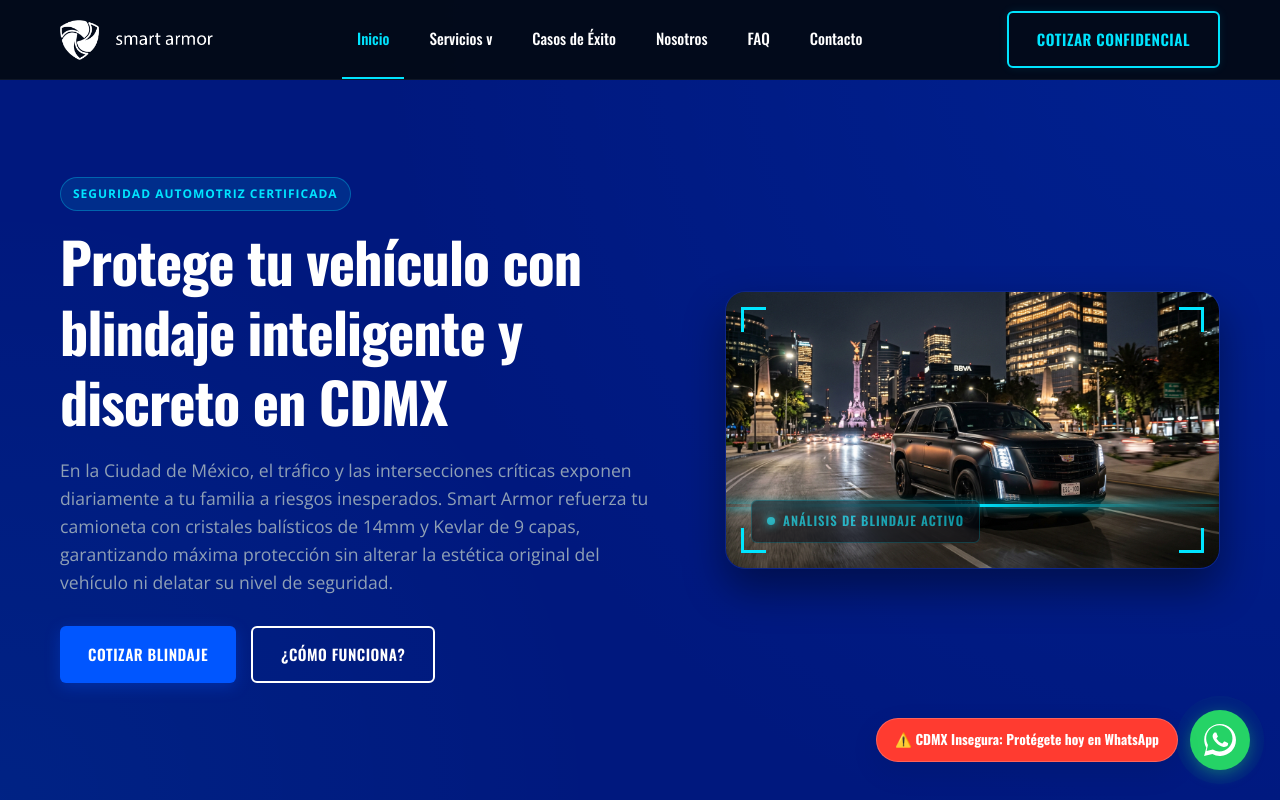
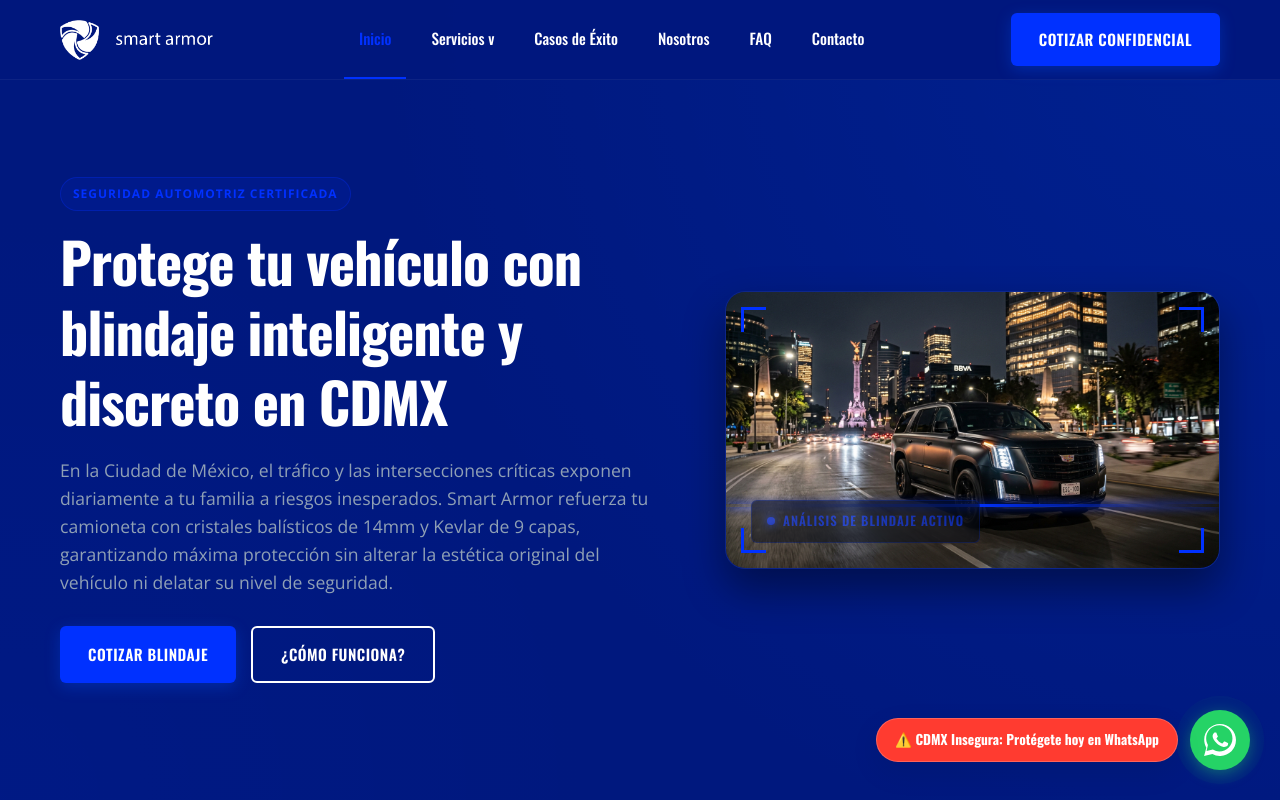
Before and after one commit to fercho159-aq/smart-armor, a plain HTML site: page index.html in a window 1280 px wide. Shown: the top 800 px of the page. Drawn offline with nearby package versions, Linux system fonts and the light colour scheme.

Commit message:
style: apply client dark blue background #00187e globally, update CTA buttons to solid logo blue #0031ff, and remove all cyan accents

```diff
--- a/css/styles.css
+++ b/css/styles.css
@@ -6,13 +6,13 @@
 :root {
     /* Colores */
     --bg-dark: #00187e;
-    --bg-dark-card: #0022b3;
+    --bg-dark-card: #00115a;
     --bg-light: #ffffff;
     --bg-light-gray: #f4f6f9;
-    --color-primary: #0056ff;
-    --color-primary-hover: #0046cf;
-    --color-secondary: #00e5ff;
-    --color-secondary-hover: #00b8cc;
+    --color-primary: #0031ff;
+    --color-primary-hover: #0026c7;
+    --color-secondary: #0031ff;
+    --color-secondary-hover: #0026c7;
     --color-danger: #ff3b30;
     --color-warning: #ffcc00;
 
@@ -33,7 +33,7 @@
     --shadow-sm: 0 2px 8px rgba(0, 0, 0, 0.05);
     --shadow-md: 0 10px 30px rgba(0, 0, 0, 0.08);
     --shadow-lg: 0 20px 45px rgba(0, 0, 0, 0.15);
-    --shadow-cyan: 0 0 20px rgba(0, 229, 255, 0.25);
+    --shadow-cyan: 0 0 20px rgba(0, 49, 255, 0.25);
 
     /* Transiciones */
     --transition: all 0.3s cubic-bezier(0.4, 0, 0.2, 1);
@@ -160,7 +160,7 @@ button, input, select, textarea {
     background-color: transparent;
     color: var(--color-secondary);
     border: 2px solid var(--color-secondary);
-    box-shadow: 0 0 10px rgba(0, 229, 255, 0.1);
+    box-shadow: 0 0 10px rgba(0, 49, 255, 0.1);
 }
 .btn-outline-cyan:hover {
     background-color: var(--color-secondary);
@@ -191,9 +191,9 @@ button, input, select, textarea {
     margin-bottom: 15px;
 }
 .badge-cyan {
-    background-color: rgba(0, 229, 255, 0.1);
+    background-color: rgba(0, 49, 255, 0.1);
     color: var(--color-secondary);
-    border: 1px solid rgba(0, 229, 255, 0.3);
+    border: 1px solid rgba(0, 49, 255, 0.3);
 }
 .badge-danger {
     background-color: rgba(255, 59, 48, 0.1);
@@ -214,7 +214,7 @@ button, input, select, textarea {
    HEADER / NAVEGACIÓN
    ========================================================================== */
 header {
-    background-color: rgba(3, 10, 22, 0.95);
+    background-color: rgba(0, 24, 126, 0.95);
     backdrop-filter: blur(10px);
     position: fixed;
     top: 0;
@@ -362,7 +362,7 @@ header {
 
     .mega-card {
         background: var(--bg-dark-card);
-        border: 1px solid rgba(0, 229, 255, 0.1);
+        border: 1px solid rgba(0, 49, 255, 0.1);
         padding: 20px;
         border-radius: var(--radius-md);
         text-align: center;
@@ -505,7 +505,7 @@ header {
     display: flex;
     align-items: center;
     background: radial-gradient(circle at top right, rgba(0, 86, 255, 0.15), transparent 60%),
-                radial-gradient(circle at bottom left, rgba(0, 229, 255, 0.05), transparent 40%),
+                radial-gradient(circle at bottom left, rgba(0, 49, 255, 0.05), transparent 40%),
                 var(--bg-dark);
     position: relative;
     overflow: hidden;
@@ -608,7 +608,7 @@ header {
     left: 25px;
     background: rgba(3, 10, 22, 0.85);
     backdrop-filter: blur(5px);
-    border: 1px solid rgba(0, 229, 255, 0.3);
+    border: 1px solid rgba(0, 49, 255, 0.3);
     padding: 10px 15px;
     border-radius: var(--radius-sm);
     color: var(--color-secondary);
@@ -647,7 +647,7 @@ header {
    AGITACIÓN (Fórmula PASTOR - Agitación de Ansiedad)
    ========================================================================== */
 .agitation {
-    background-color: #030811;
+    background-color: var(--bg-dark);
     position: relative;
     border-top: 1px solid rgba(255, 59, 48, 0.1);
 }
@@ -910,7 +910,7 @@ header {
    TESTIMONIALS / TESTIMONIOS (Fórmula PASTOR - Testimonios y Storytelling)
    ========================================================================== */
 .testimonials {
-    background-color: #040c18;
+    background-color: var(--bg-dark);
 }
 
 .testimonial-container {
@@ -1101,7 +1101,7 @@ header {
 .form-input:focus {
     border-color: var(--color-secondary);
     background: rgba(255, 255, 255, 0.05);
-    box-shadow: 0 0 10px rgba(0, 229, 255, 0.1);
+    box-shadow: 0 0 10px rgba(0, 49, 255, 0.1);
 }
 
 select.form-input {
@@ -1400,7 +1400,7 @@ textarea.form-input {
    FOOTER / PIE DE PÁGINA
    ========================================================================== */
 footer {
-    background-color: #02070f;
+    background-color: var(--bg-dark);
     color: var(--text-light);
     padding: 60px 0 20px 0;
     border-top: 1px solid rgba(255, 255, 255, 0.05);
--- a/index.html
+++ b/index.html
@@ -78,7 +78,7 @@
 
             <!-- ACCIÓN RÁPIDA -->
             <div class="header-cta">
-                <a href="contacto.html" class="btn btn-outline-cyan" id="headerCtaBtn">Cotizar Confidencial</a>
+                <a href="contacto.html" class="btn btn-primary" id="headerCtaBtn">Cotizar Confidencial</a>
             </div>
 
             <!-- MÓVIL: BOTÓN HAMBURGUESA -->
```
Also changed, not shown: casos-exito.html (+1 -1 lines), contacto.html (+1 -1 lines), nosotros.html (+1 -1 lines), preguntas-frecuentes.html (+1 -1 lines), servicios.html (+1 -1 lines).
